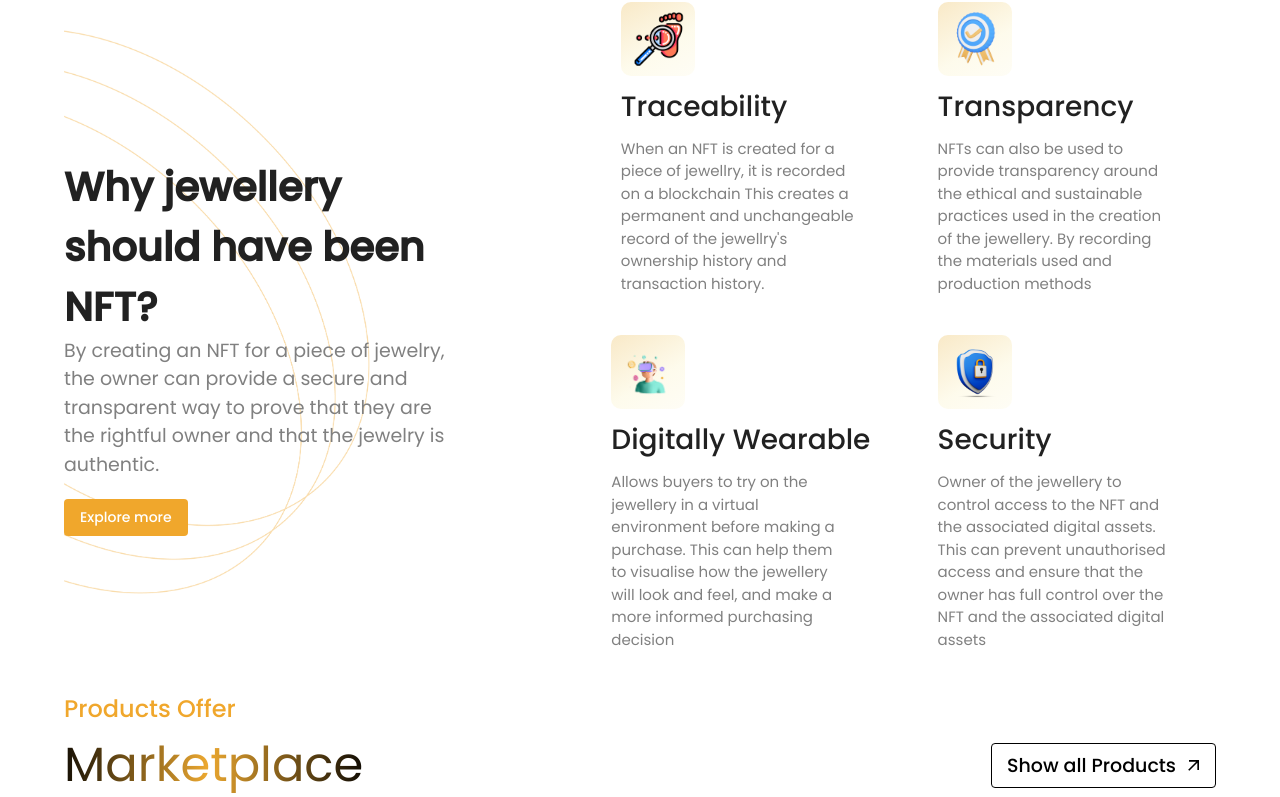
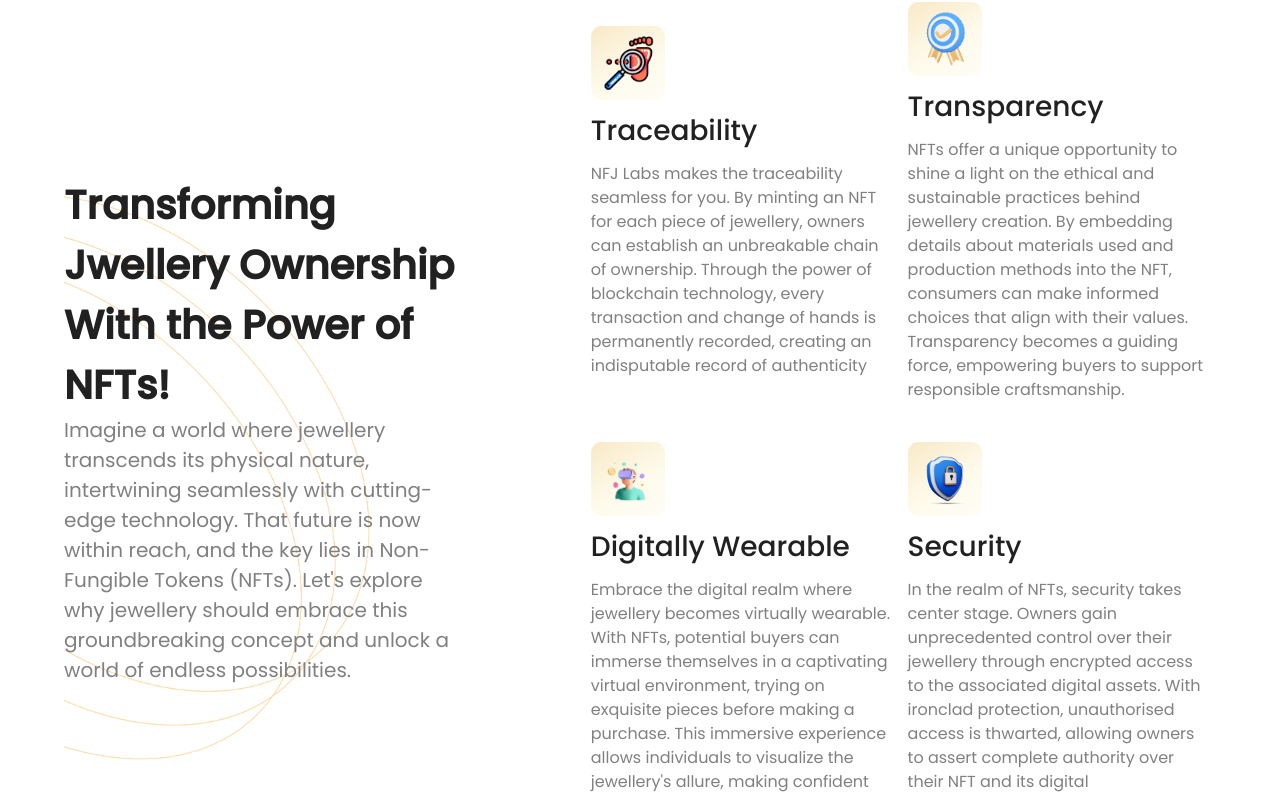
Before and after one commit to ArtisticJewellers/nfjlabs-website, a React (Create React App) app: page / in a window 1280 px wide. Shown: the part 1116-1913 px from the top of the page. Built offline with nearby package versions, Linux system fonts and the light colour scheme.

Commit message:
update artist section

```diff
--- a/src/pages/home/artists/Artist.js
+++ b/src/pages/home/artists/Artist.js
@@ -1,13 +1,12 @@
 import { Box, Button, Container, Typography } from "@mui/material";
 import React, { useState } from "react";
 import OutArrowBtn from "../../../components/common/OutArrowBtn";
-import artist from "../../../assets/homePage/artists/artist.webp";
 import Carousel from "../../../components/common/Carousel.js";
 import JoinUsModal from "./JoinUsModal";
 
-const Artist = () => {
+const Artist = ({ artistInfo }) => {
   const [openModal, setOpenModal] = useState(false);
-  const ArtistInfo = () => {
+  const ArtistInfo = ({ artistName, artistDetail1, artistDetail2 }) => {
     return (
       <>
         <Box
@@ -20,7 +19,7 @@ const Artist = () => {
             fontWeight="500"
             color="#D0880D"
           >
-            ALESSIO BOSCHI
+            {artistName}
           </Typography>
           <Typography
             width="90%"
@@ -29,10 +28,7 @@ const Artist = () => {
               marginY: "10px",
             }}
           >
-            Living in the world of our wildest imagination, fueled by an
-            unrelenting desire to create the seemingly impossible, Alessio
-            Boschi has been delighting the jewelry world with his exquisite and
-            whimsical creations for over 20 years.
+            {artistDetail1}
           </Typography>
           <Typography
             width="90%"
@@ -42,10 +38,7 @@ const Artist = () => {
               marginBottom: "30px",
             }}
           >
-            A fiercely proud Roman, he divides his time between his home in the
-            medieval village of Bagnoregio, Italy and Bangkok, Thailand, where
-            his unique collections are meticulously hand made by local and
-            international master jewelers.
+            {artistDetail2}
           </Typography>
           <Button
             sx={{
@@ -63,7 +56,8 @@ const Artist = () => {
     );
   };
 
-  const ArtistContainer = () => {
+  const ArtistContainer = ({ artistInfo }) => {
+    const { artistName, img } = artistInfo;
     return (
       <>
         <Box
@@ -79,12 +73,12 @@ const Artist = () => {
             justifyContent: "space-between",
           }}
         >
-          <ArtistInfo />
+          <ArtistInfo {...artistInfo} />
           <img
-            alt="Alessio Boschi"
+            alt={artistName}
             width="36%"
             style={{ borderRadius: "10px" }}
-            src={artist}
+            src={img}
           />
         </Box>
       </>
@@ -111,8 +105,9 @@ const Artist = () => {
           </Box>
           <Box width="100%">
             <Carousel center>
-              <ArtistContainer />
-              <ArtistContainer />
+              {artistInfo.map((info) => (
+                <ArtistContainer artistInfo={info} />
+              ))}
             </Carousel>
           </Box>
         </Box>
--- a/src/pages/home/artists/index.js
+++ b/src/pages/home/artists/index.js
@@ -1,12 +1,40 @@
 import React from "react";
 // import Numbers from "./Numbers";
 import Artist from "./Artist";
+import { Container } from "@mui/material";
+import Centered from "../../../components/common/Centered";
+import Heading from "../../../components/common/Headding";
+import alessio from "../../../assets/homePage/artists/artist.webp";
+import ali from "../../../assets/homePage/artists/Ali Shah.png";
 
 const Artists = () => {
+  const artistInfo = [
+    {
+      artistName: "ALESSIO BOSCHI",
+      artistDetail1:
+        "Living in the world of our wildest imagination, fueled by an unrelenting desire to create the seemingly impossible, Alessio Boschi has been delighting the jewelry world with his exquisite and whimsical creations for over 20 years.",
+      artistDetail2:
+        "A fiercely proud Roman, he divides his time between his home in the medieval village of Bagnoregio, Italy and Bangkok, Thailand, where his unique collections are meticulously hand made by local and international master jewelers.",
+      img: alessio,
+    },
+    {
+      artistName: "ALI SHAH",
+      artistDetail1:
+        "Living in the world of our wildest imagination, fueled by an unrelenting desire to create the seemingly impossible, Alessio Boschi has been delighting the jewelry world with his exquisite and whimsical creations for over 20 years.",
+      artistDetail2:
+        "A fiercely proud Roman, he divides his time between his home in the medieval village of Bagnoregio, Italy and Bangkok, Thailand, where his unique collections are meticulously hand made by local and international master jewelers.",
+      img: ali,
+    },
+  ];
   return (
     <>
       {/* <Numbers /> */}
-      <Artist />
+      <Container>
+        <Centered>
+          <Heading text="Meet Our Artists" />
+        </Centered>
+      </Container>
+      <Artist artistInfo={artistInfo} />
     </>
   );
 };
--- a/src/pages/home/features/Explore.js
+++ b/src/pages/home/features/Explore.js
@@ -26,12 +26,14 @@ const Explore = () => {
           fontSize: {
             xs: "30px",
             sm: "35px",
-            md: "40px",
+            md: "35px",
+            lg: "40px",
           },
           width: {
             xs: "100%",
             sm: "100%",
-            md: "400px",
+            md: "350px",
+            lg: "400px",
           },
           textAlign: {
             xs: "center",
@@ -45,7 +47,7 @@ const Explore = () => {
           },
         }}
       >
-        Why jewellery should have been NFT?
+        Transforming Jwellery Ownership With the Power of NFTs!
       </Typography>
       {/* </Centered> */}
 
@@ -55,12 +57,14 @@ const Explore = () => {
           fontSize: {
             xs: "15px",
             sm: "19px",
-            md: "19px",
+            md: "17px",
+            lg: "20px",
           },
           width: {
             xs: "100%",
             sm: "100%",
-            md: "390px",
+            md: "360px",
+            lg: "400px",
           },
           color: "#808080",
           textAlign: {
@@ -75,21 +79,12 @@ const Explore = () => {
           },
         }}
       >
-        By creating an NFT for a piece of jewelry, the owner can provide a
-        secure and transparent way to prove that they are the rightful owner and
-        that the jewelry is authentic.
+        Imagine a world where jewellery transcends its physical nature,
+        intertwining seamlessly with cutting-edge technology. That future is now
+        within reach, and the key lies in Non-Fungible Tokens (NFTs). Let's
+        explore why jewellery should embrace this groundbreaking concept and
+        unlock a world of endless possibilities.
       </Typography>
-      <Box
-        sx={{
-          display: {
-            xs: "none",
-            sm: "none",
-            md: "block",
-          },
-        }}
-      >
-        <ExploreBtn />
-      </Box>
     </Box>
   );
 };
--- a/src/pages/home/features/NFJFeatures.js
+++ b/src/pages/home/features/NFJFeatures.js
@@ -11,25 +11,25 @@ const NFJFeatures = () => {
     {
       feature: "Traceability",
       detail:
-        "When an NFT is created for a piece of jewellry, it is recorded on a blockchain This creates a permanent and unchangeable record of the jewellry's ownership history and transaction history.",
+        "NFJ Labs makes the traceability seamless for you. By minting an NFT for each piece of jewellery, owners can establish an unbreakable chain of ownership. Through the power of blockchain technology, every transaction and change of hands is permanently recorded, creating an indisputable record of authenticity",
       image: traceability,
     },
     {
       feature: "Transparency",
       detail:
-        "NFTs can also be used to provide transparency around the ethical and sustainable practices used in the creation of the jewellery. By recording the materials used and production methods ",
+        "NFTs offer a unique opportunity to shine a light on the ethical and sustainable practices behind jewellery creation. By embedding details about materials used and production methods into the NFT, consumers can make informed choices that align with their values. Transparency becomes a guiding force, empowering buyers to support responsible craftsmanship.",
       image: transparency,
     },
     {
       feature: "Digitally Wearable",
       detail:
-        "Allows buyers to try on the jewellery in a virtual environment before making a purchase. This can help them to visualise how the jewellery will look and feel, and make a more informed purchasing decision ",
+        "Embrace the digital realm where jewellery becomes virtually wearable. With NFTs, potential buyers can immerse themselves in a captivating virtual environment, trying on exquisite pieces before making a purchase. This immersive experience allows individuals to visualize the jewellery's allure, making confident and personalized decisions.",
       image: digiWearable,
     },
     {
       feature: "Security",
       detail:
-        "Owner of the jewellery to control access to the NFT and the associated digital assets. This can prevent unauthorised access and ensure that the owner has full control over the NFT and the associated digital assets",
+        "In the realm of NFTs, security takes center stage. Owners gain unprecedented control over their jewellery through encrypted access to the associated digital assets. With ironclad protection, unauthorised access is thwarted, allowing owners to assert complete authority over their NFT and its digital representation.",
       image: security,
     },
   ];
@@ -79,12 +79,14 @@ const NFJFeatures = () => {
                   fontSize: {
                     xs: "10px",
                     sm: "12px",
-                    md: "15px",
+                    md: "14px",
+                    lg: "16px",
                   },
                   width: {
                     xs: "135px",
                     sm: "240px",
-                    md: "240px",
+                    md: "220px",
+                    lg: "300px",
                   },
                   color: "#808080",
                 }}
--- a/src/pages/home/features/index.js
+++ b/src/pages/home/features/index.js
@@ -30,11 +30,6 @@ const Features = () => {
         <Explore />
         <NFJFeatures />
       </Box>
-      <Centered>
-        <Box sx={{ display: { xs: "block", sm: "block", md: "none" } }}>
-          <ExploreBtn />
-        </Box>
-      </Centered>
     </Container>
   );
 };
--- a/src/pages/home/stats/index.js
+++ b/src/pages/home/stats/index.js
@@ -12,7 +12,10 @@ const Stats = () => {
             <Typography
               fontWeight="700"
               color="primary"
-              sx={{ mb: 0, fontSize: { xs: "30px", sm: "45px", md: "50px" } }}
+              sx={{
+                mb: 0,
+                fontSize: { xs: "30px", sm: "45px", md: "40px", lg: "50px" },
+              }}
             >
               {value}
             </Typography>
@@ -20,7 +23,10 @@ const Stats = () => {
               fontWeight="400"
               fontSize="25px"
               color="secondary"
-              sx={{ mt: 0, fontSize: { xs: "15px", sm: "22px", md: "25px" } }}
+              sx={{
+                mt: 0,
+                fontSize: { xs: "15px", sm: "22px", md: "20px", lg: "25px" },
+              }}
             >
               {type}
             </Typography>
@@ -72,12 +78,12 @@ const Stats = () => {
           color="#B5B5B5"
           sx={{
             textAlign: { xs: "center", sm: "center", md: "right" },
-            fontSize: { xs: "25px", sm: "40px", md: "50px" },
+            fontSize: { xs: "25px", sm: "40px", md: "30px", lg: "40px" },
             width: { xs: "100%", sm: "100%", md: "50%" },
             marginTop: { xs: "30px" },
           }}
         >
-          Meet Our Artists
+          Reasons to Count on Us
         </Typography>
       </Container>
     </Box>
```
Also changed, not shown: src/assets/homePage/artists/Ali Shah.png (added), src/assets/homePage/collaborations/logo-VITALE.webp (added).
